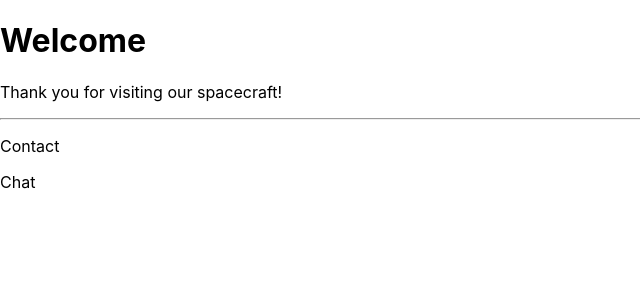
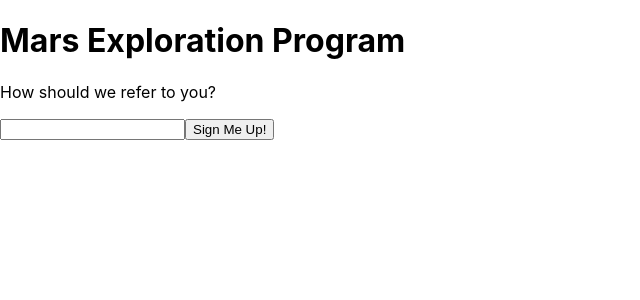
Before and after one commit to koshinto/ReactTutorials, a React (Create React App) app: page / in a window 1280 px wide. Shown: the top 300 px of the page, without its empty margins (0-640 px from the left). Built offline with nearby package versions, Linux system fonts and the light colour scheme.

Commit message:
dialog class component

```diff
--- /dev/null
+++ b/src/Dialog.tsx
@@ -0,0 +1,48 @@
+import React from 'react'
+import FancyBorder from './FancyBorder'
+
+function Dialog(props: any) {
+  return (
+    <FancyBorder color="blue">
+      <h1 className="Dialog-title">
+        {props.title}
+      </h1>
+      <p className="Dialog-message">
+        {props.message}
+      </p>
+      {props.children}
+    </FancyBorder>
+  )
+}
+
+interface Props {}
+
+interface State {
+  login: string
+}
+
+export default class SignUpDialog extends React.Component<Props, State> {
+  constructor(props : Props) {
+    super(props)
+    this.state = {login: ''}
+    this.handleChange = this.handleChange.bind(this)
+    this.handleSignUp = this.handleSignUp.bind(this)
+  }
+  handleChange(e: any) {
+    this.setState({login: e.target.value})
+  }
+
+  handleSignUp() {
+    alert(`Welcome aboard, ${this.state.login}`)
+  }
+
+  render() {
+    return (
+      <Dialog title="Mars Exploration Program"
+      message="How should we refer to you?">
+        <input value={this.state.login} onChange={this.handleChange} />
+        <button onClick={this.handleSignUp}>Sign Me Up!</button>
+      </Dialog>
+    )
+  }
+}
--- a/src/index.tsx
+++ b/src/index.tsx
@@ -1,15 +1,12 @@
 import React from 'react'
 import ReactDOM from 'react-dom'
 import './index.css'
-import WelcomeDialog from './WelcomeDialog'
-import RenderSplitPane from './SplitPane'
+import Dialog from './Dialog'
 import reportWebVitals from './reportWebVitals'
 
 ReactDOM.render(
   <React.StrictMode>
-    <WelcomeDialog />
-    <hr/>
-    <RenderSplitPane />
+    <Dialog />
   </React.StrictMode>,
   document.getElementById('root')
 )
```
